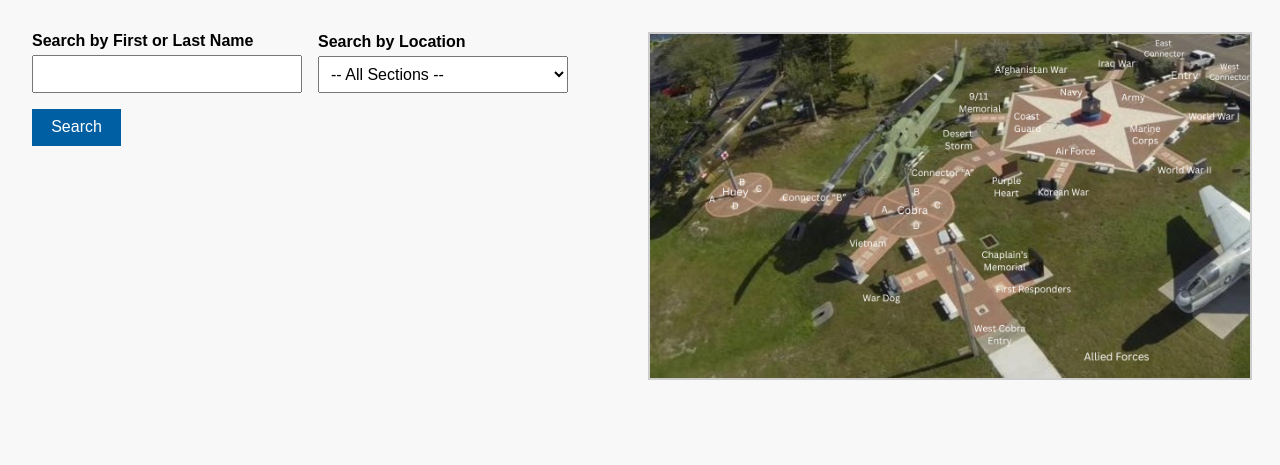
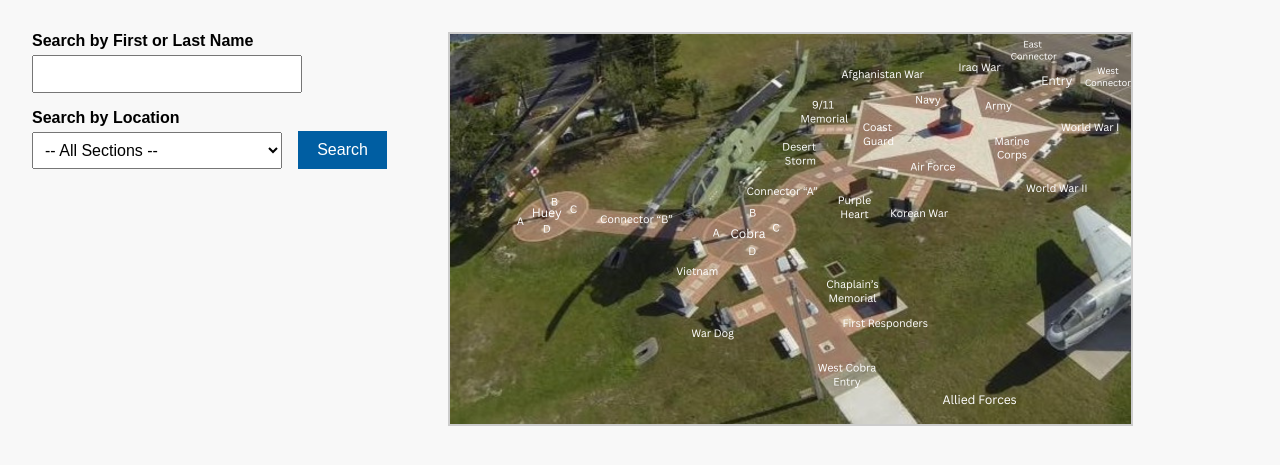
Before and after one commit to brevardvmc-vet/BVMC-Plaza-and-Park, a Flask app: page / in a window 1280 px wide. Shown: the part 92-557 px from the top of the page. Run offline with Flask 3, Linux system fonts and the light colour scheme; parts of the project's set-up code (start-up, migrations or seed data) failed here and were passed over.

Commit message:
Update Image Width

```diff
--- a/templates/search.html
+++ b/templates/search.html
@@ -82,7 +82,7 @@
 
         .image-panel {
             flex-shrink: 0;
-            width: 600px;
+            width: 800px;
         }
 
         .image-panel img {
```
